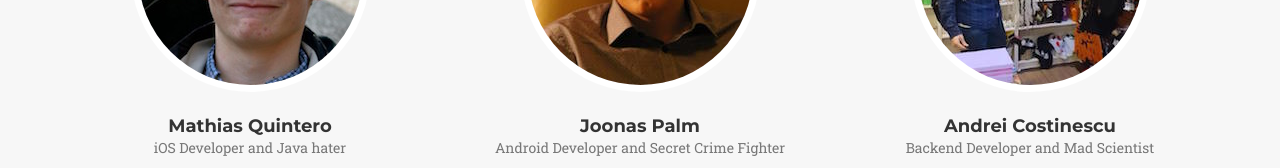
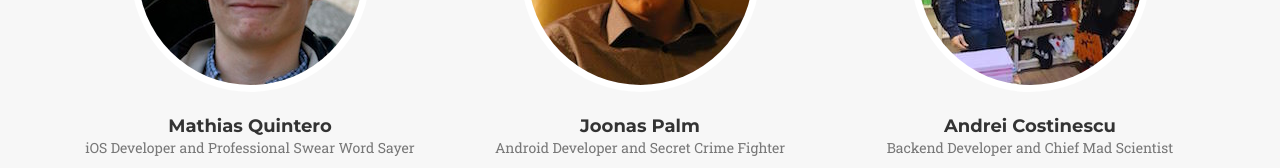
Before and after one commit to AtomicLlama/AtomicLlama.github.io, a plain HTML site: page index.html in a window 1280 px wide. Shown: the part 3920-4088 px from the top of the page. Drawn offline with nearby package versions, Linux system fonts and the light colour scheme; a web font is replaced by a local one.

Commit message:
Update index.html

```diff
--- a/index.html
+++ b/index.html
@@ -256,7 +256,7 @@
                     <div class="team-member">
                         <img src="img/team/1.jpeg" class="img-responsive img-circle" alt="">
                         <h4>Mathias Quintero</h4>
-                        <p class="text-muted">iOS Developer and Java hater</p>
+                        <p class="text-muted">iOS Developer and Professional Swear Word Sayer</p>
                         <ul class="list-inline social-buttons">
                             <li><a href="#"><i class="fa fa-twitter"></i></a>
                             </li>
@@ -286,7 +286,7 @@
                     <div class="team-member">
                         <img src="img/team/3.jpeg" class="img-responsive img-circle" alt="">
                         <h4>Andrei Costinescu</h4>
-                        <p class="text-muted">Backend Developer and Mad Scientist</p>
+                        <p class="text-muted">Backend Developer and Chief Mad Scientist</p>
                         <ul class="list-inline social-buttons">
                             <li><a href="#"><i class="fa fa-twitter"></i></a>
                             </li>
@@ -358,7 +358,7 @@
                     <span class="copyright">Copyright &copy; Atomic Llama 2016</span>
                 </div>
                 <div class="col-md-4">
-                    <img width="50" height="50" alt="Atomic Llama" src="img/Logo-Semi.png">
+                    <img href="https://github.com/AtomicLlama" width="50" height="50" alt="Atomic Llama" src="img/Logo-Semi.png">
                 </div>
                 <div class="col-md-4">
                   <span class="copyright">Built with <b>♥</b> by Atomic Llama</span>
```
